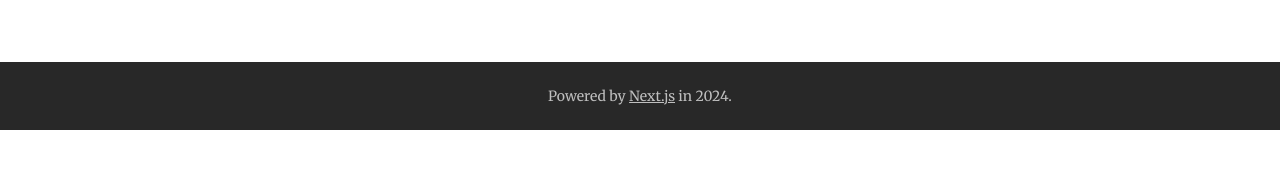
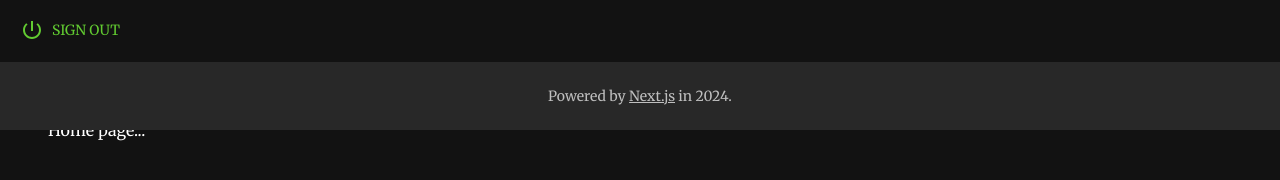
Before and after one commit to moylanm/personal-website, a Next.js app: page /dashboard in a window 1280 px wide. Before the commit this address had no page. Shown: the part 670-850 px from the top of the page. Built offline with nearby package versions, Linux system fonts and the light colour scheme; no server answers; sample sign-in values are in the browser's storage; what @mui/material-nextjs would draw is missing.

Commit message:
Stub out dashboard home page

```diff
--- /dev/null
+++ b/app/(admin)/dashboard/(overview)/page.tsx
@@ -0,0 +1,3 @@
+export default function Page() {
+  return <div>Home page...</div>
+}
```
